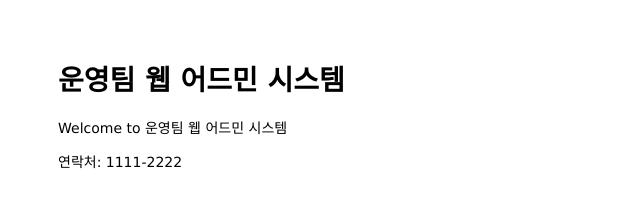
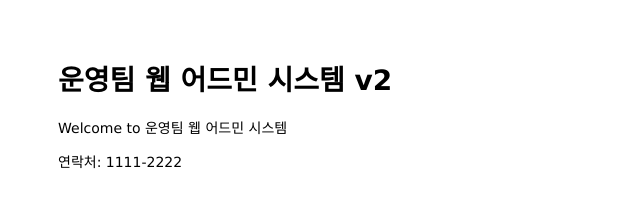
Before and after one commit to kai-u/mastering-git-github, a website: page public/index.html in a window 1280 px wide. Shown: the full height of the page, 0-640 px from the left. Drawn offline with Linux system fonts and the light colour scheme.

Commit message:
Change header

```diff
--- a/public/index.html
+++ b/public/index.html
@@ -6,7 +6,7 @@
 </head>
 
 <body>
-  <h1>운영팀 웹 어드민 시스템</h1>  <!--본문텍스트 변경1-->
+  <h1>운영팀 웹 어드민 시스템 v2</h1>  <!--본문텍스트 변경1-->
   <p>Welcome to 운영팀 웹 어드민 시스템</p>   <!--본분텍스트 변경2-->
 </body>
 
```
